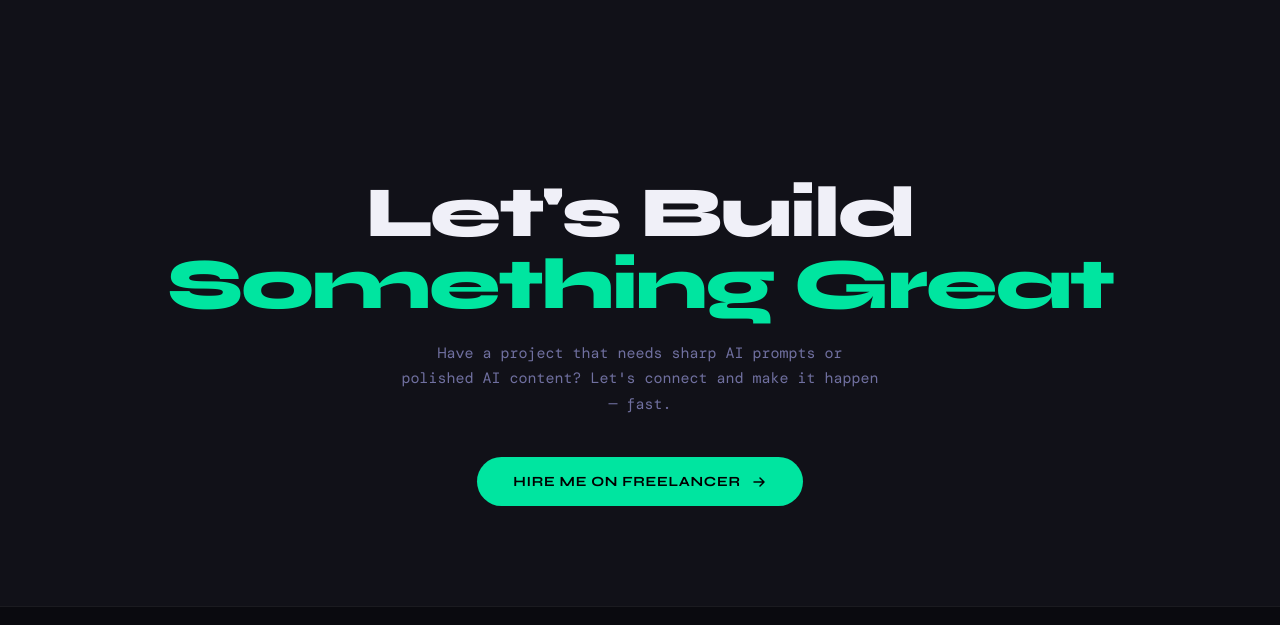
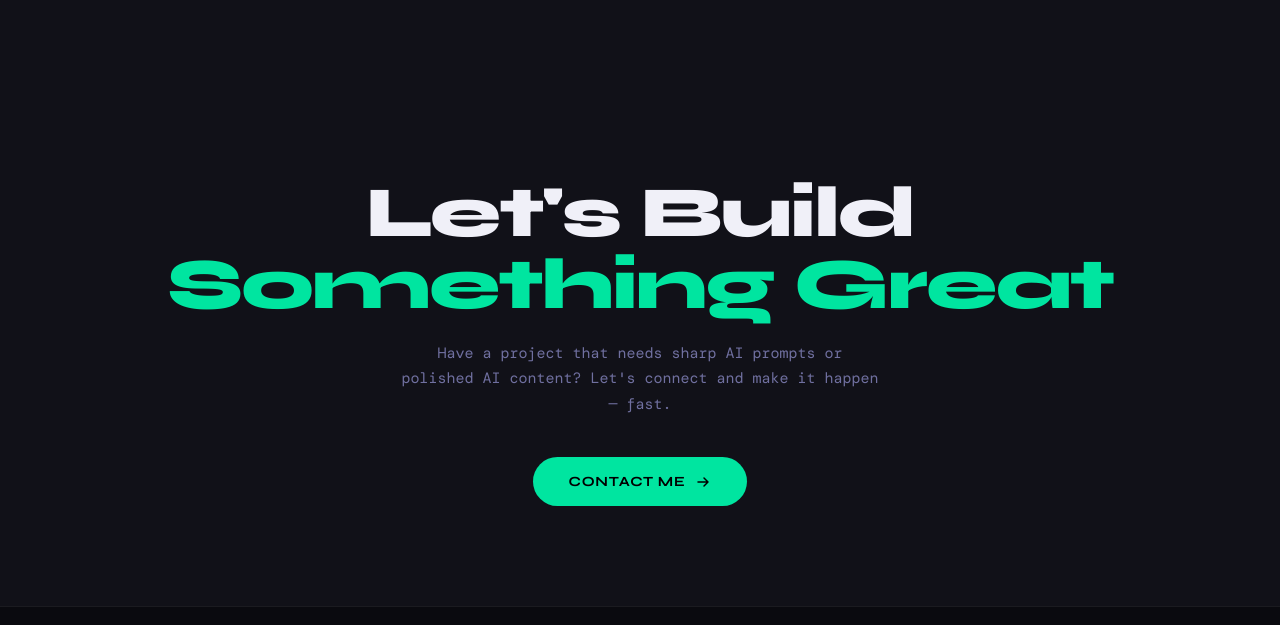
Before and after one commit to RockyJi-IN/AI-Portfolio, a plain HTML site: page index.html in a window 1280 px wide. Shown: the part 4253-4878 px from the top of the page. Drawn offline with nearby package versions, Linux system fonts and the light colour scheme; a web font is replaced by a local one.

Commit message:
index.html

```diff
--- a/index.html
+++ b/index.html
@@ -973,7 +973,7 @@
   <h2 class="cta-title">Let's Build<br><span style="color:var(--accent);">Something Great</span></h2>
   <p class="cta-sub">Have a project that needs sharp AI prompts or polished AI content? Let's connect and make it happen — fast.</p>
   <button onclick="openModal()" class="btn-primary" style="border:none;">
-    Hire Me on Freelancer
+    CONTACT ME
     <svg width="16" height="16" viewBox="0 0 16 16" fill="none"><path d="M3 8H13M13 8L9 4M13 8L9 12" stroke="currentColor" stroke-width="1.5" stroke-linecap="round" stroke-linejoin="round"/></svg>
   </button>
 </section>
```
